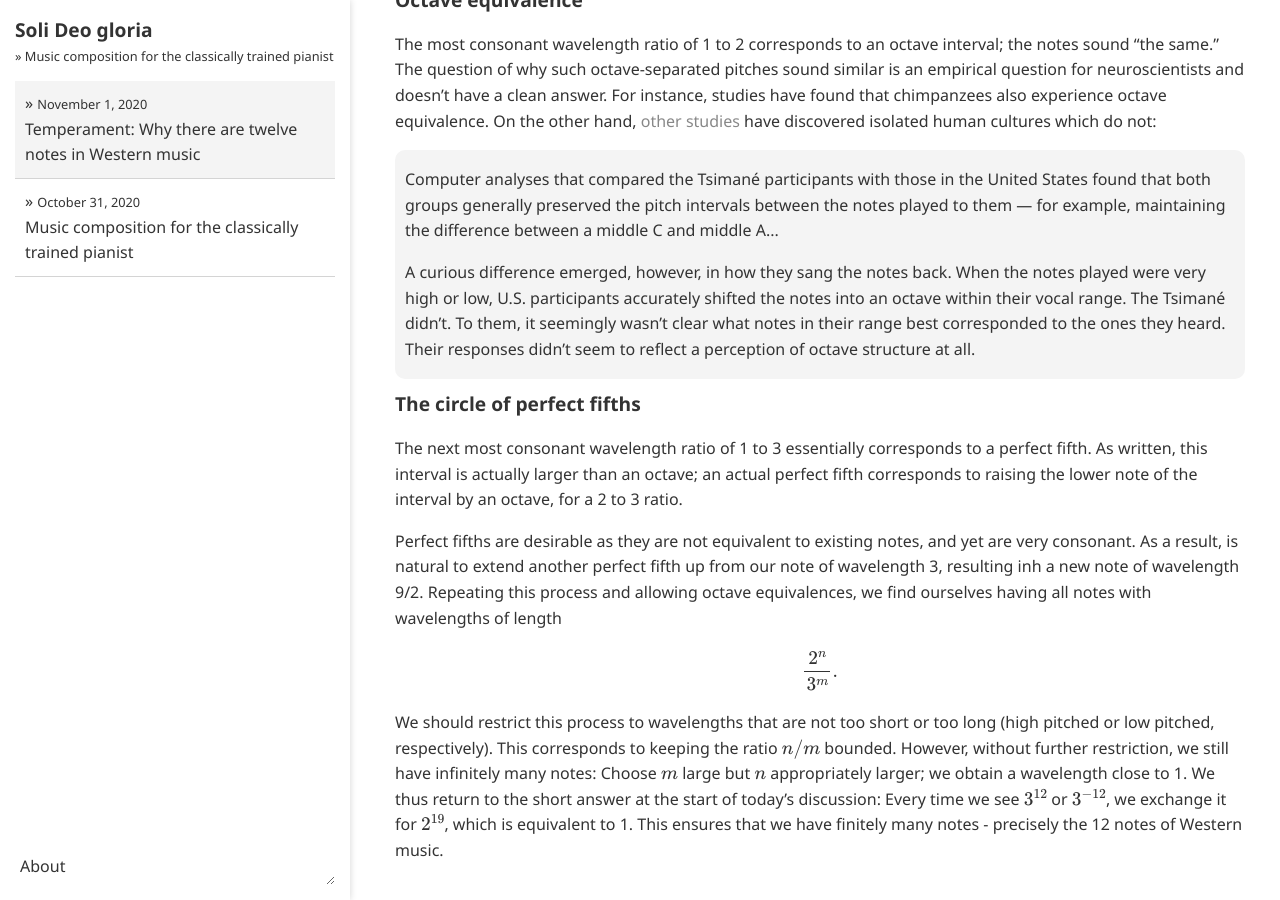
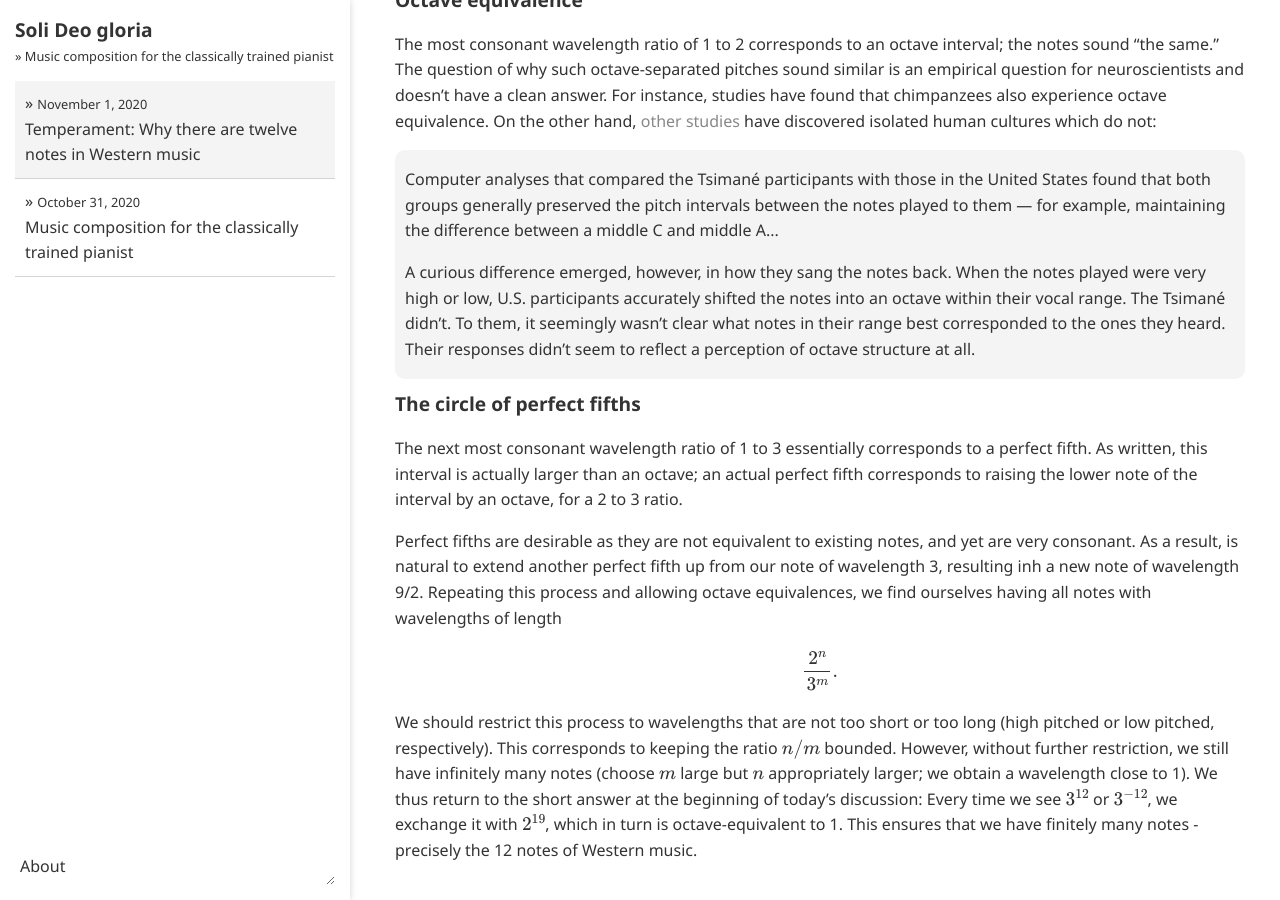
Before and after one commit to ansyblenetwork/sdg, a Jekyll site: the page built from _posts/2020-11-01-temperament-why-there-are-twelve-notes.md, in a window 1280 px wide and 900 px high, scrolled down 586 px. Built offline with Jekyll 4.4.1, drawn with Linux system fonts in a browser that asks for light colours; formulas are drawn with MathJax 3.

Commit message:
Update 2020-11-01-temperament-why-there-are-twelve-notes.md

```diff
--- a/_posts/2020-11-01-temperament-why-there-are-twelve-notes.md
+++ b/_posts/2020-11-01-temperament-why-there-are-twelve-notes.md
@@ -36,4 +36,4 @@
 
 $$\frac{2^n}{3^m}.$$
 
-We should restrict this process to wavelengths that are not too short or too long (high pitched or low pitched, respectively). This corresponds to keeping the ratio $$n/m$$ bounded. However, without further restriction, we still have infinitely many notes: Choose $$m$$ large but $$n$$ appropriately larger; we obtain a wavelength close to 1. We thus return to the short answer at the start of today's discussion: Every time we see $$3^{12}$$ or  $$3^{-12}$$, we exchange it for $$2^{19}$$, which is equivalent to 1. This ensures that we have finitely many notes - precisely the 12 notes of Western music.
+We should restrict this process to wavelengths that are not too short or too long (high pitched or low pitched, respectively). This corresponds to keeping the ratio $$n/m$$ bounded. However, without further restriction, we still have infinitely many notes (choose $$m$$ large but $$n$$ appropriately larger; we obtain a wavelength close to 1). We thus return to the short answer at the beginning of today's discussion: Every time we see $$3^{12}$$ or  $$3^{-12}$$, we exchange it with $$2^{19}$$, which in turn is octave-equivalent to 1. This ensures that we have finitely many notes - precisely the 12 notes of Western music.
```
